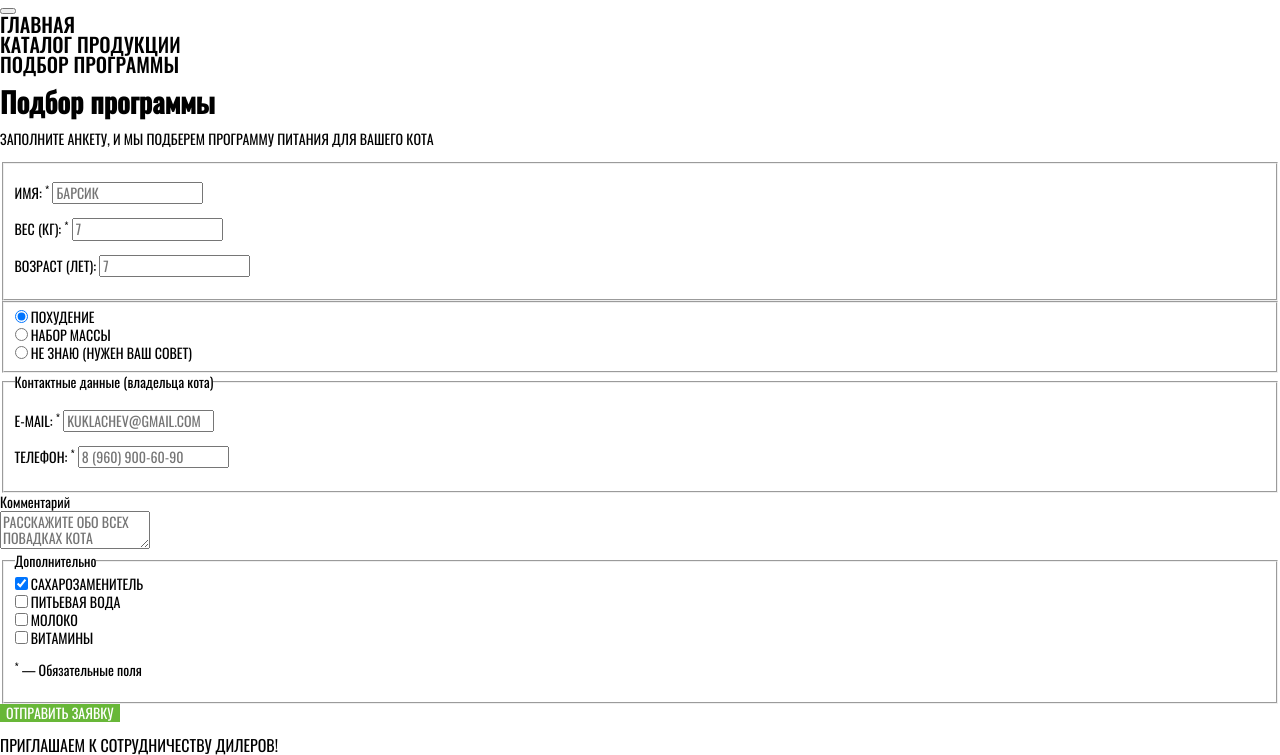
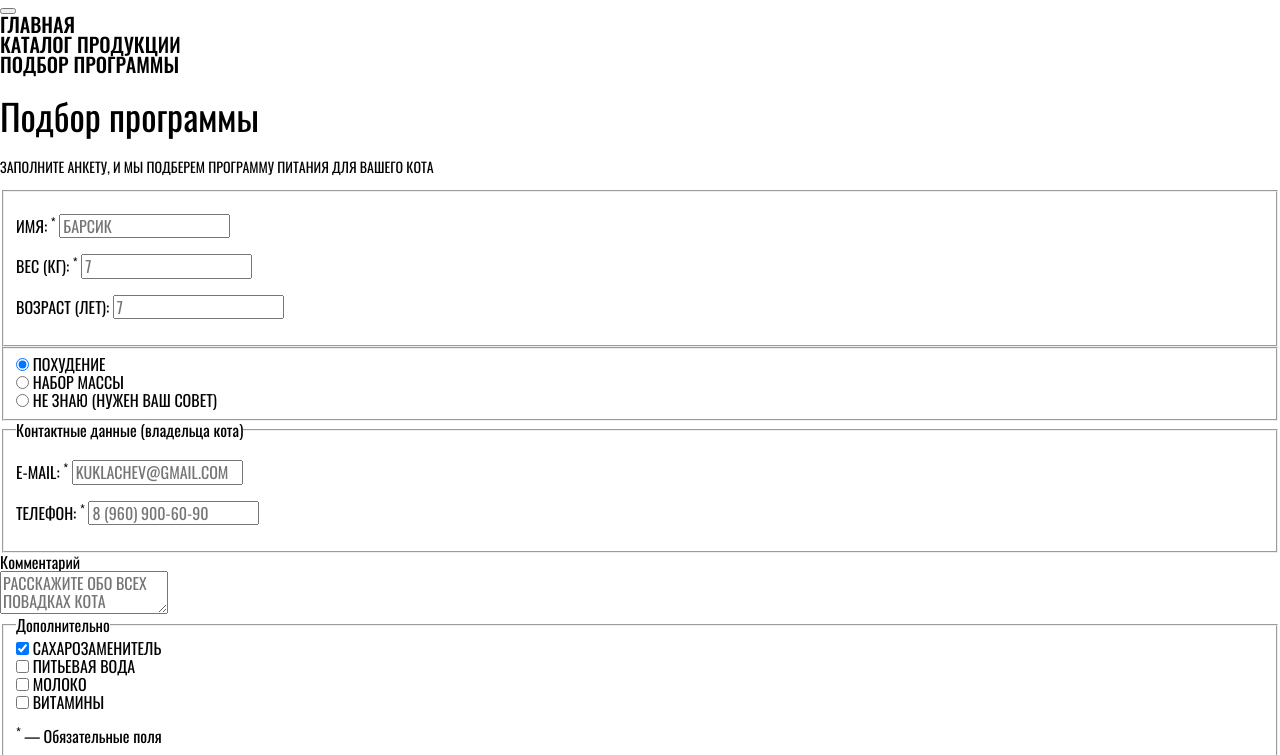
Before and after one commit to lynx-boop/1814839-cat-energy-23, a website: page source/form.html in a window 1280 px wide. Shown: the part 45-800 px from the top of the page. Drawn offline with nearby package versions, Linux system fonts and the light colour scheme; files that its build step writes are made by us from their sources.

Commit message:
подключает шрифты к форме
Signed-off-by: lynx-boop <shimukurumhi@gmail.com>

```diff
--- a/source/form.html
+++ b/source/form.html
@@ -41,7 +41,7 @@
 
   <main class="page-main">
     <h1 class="page-main__main-title">Подбор программы</h1>
-    <p class="uppercase">Заполните анкету, и мы подберем программу питания для вашего кота</p>
+    <p class="page-main__text uppercase">Заполните анкету, и мы подберем программу питания для вашего кота</p>
 
     <form class="page-main__form form" action="https://echo.htmlacademy.ru" method="post">
 
--- a/source/sass/blocks/buttons.scss
+++ b/source/sass/blocks/buttons.scss
@@ -3,10 +3,3 @@
   color: $white;
   background-color: $green-600;
 }
-
-.example__button {
-  font-size: 16px;
-  line-height: 20px;
-  border: none;
-  background-color: $white;
-}
--- /dev/null
+++ b/source/sass/blocks/page-main.scss
@@ -0,0 +1,21 @@
+.page-main {
+  grid-template-areas: "page-header" "page-main" "page-footer";
+  grid-template-rows: auto 1fr auto;
+  font-family: $custom-font;
+  font-size: 16px;
+  line-height: 18px;
+  font-weight: 400;
+  font-style: normal;
+  min-height: 100%;
+}
+
+.page-main__main-title {
+  font-size: 36px;
+  line-height: 36px;
+  font-weight: 400;
+}
+
+.page-main__text {
+  font-size: 14px;
+  line-height: 18px;
+}
--- a/source/sass/style.scss
+++ b/source/sass/style.scss
@@ -20,3 +20,4 @@
 @import "blocks/location.scss";
 @import "blocks/partner.scss";
 @import "blocks/visually-hidden.scss";
+@import "blocks/page-main.scss";
```
